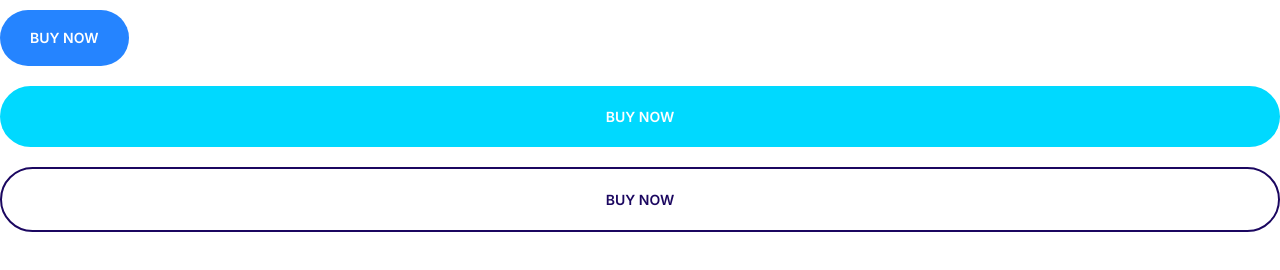
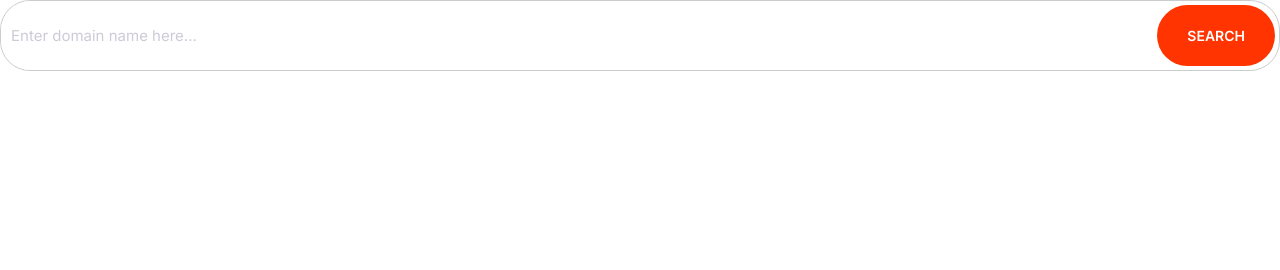
Before and after one commit to AwaisnBhatti/Moshify, a plain HTML site: page index.html in a window 1280 px wide. Drawn offline with Linux system fonts and the light colour scheme.

Commit message:
Build the input group component.

```diff
--- a/css/styles.css
+++ b/css/styles.css
@@ -241,3 +241,40 @@ a {
     font-size: 1.4rem;
   }
 }
+
+/* Input */
+
+.input {
+  border-radius: 30px;
+  border: 1px solid #ccc;
+  color: var(--color-headings);
+  font-size: 2rem;
+  outline: none;
+  padding: 1.5rem 3.5rem;
+}
+
+::placeholder {
+  color: #cdcbd7;
+}
+
+.input-group {
+  border: 1px solid #ccc;
+  border-radius: 30px;
+  display: flex;
+}
+
+.input-group .input {
+  border: 0;
+  flex-grow: 1;
+  padding: 1.5rem 1rem;
+}
+
+.input-group .btn {
+  margin: 4px;
+}
+
+@media screen and (min-width: 1024px) {
+  .input {
+    font-size: 1.5rem;
+  }
+}
--- a/index.html
+++ b/index.html
@@ -15,8 +15,13 @@
     <link rel="stylesheet" href="css/styles.css" />
   </head>
   <body>
-    <button class="btn btn--primary">buy now</button>
-    <a href="#" class="btn btn--secondary btn--block">buy now</a>
-    <a href="#" class="btn btn--outline btn--block">buy now</a>
+    <div class="input-group">
+      <input
+        class="input"
+        type="text"
+        placeholder="Enter domain name here..."
+      />
+      <a href="" class="btn btn--accent">search</a>
+    </div>
   </body>
 </html>
```
Also changed, not shown: components/inputgroup.html (added, +4 -0 lines).
